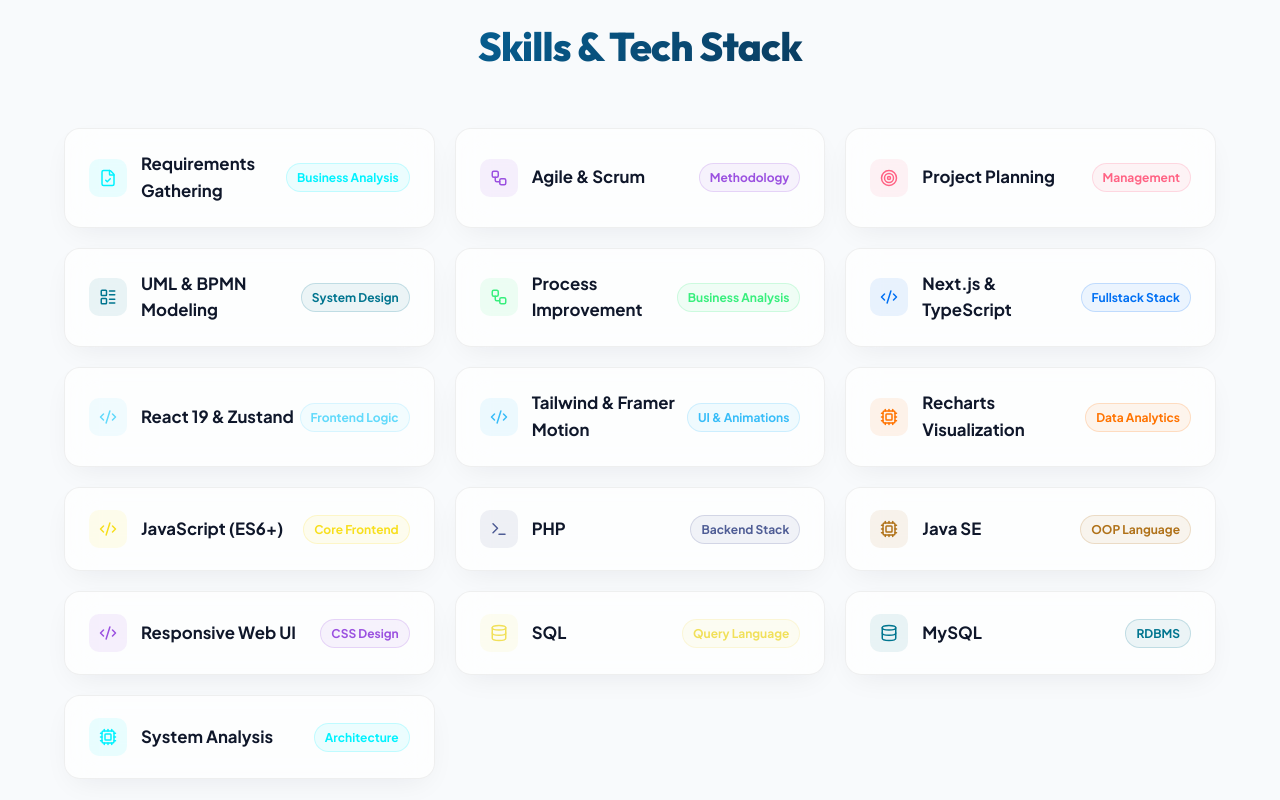
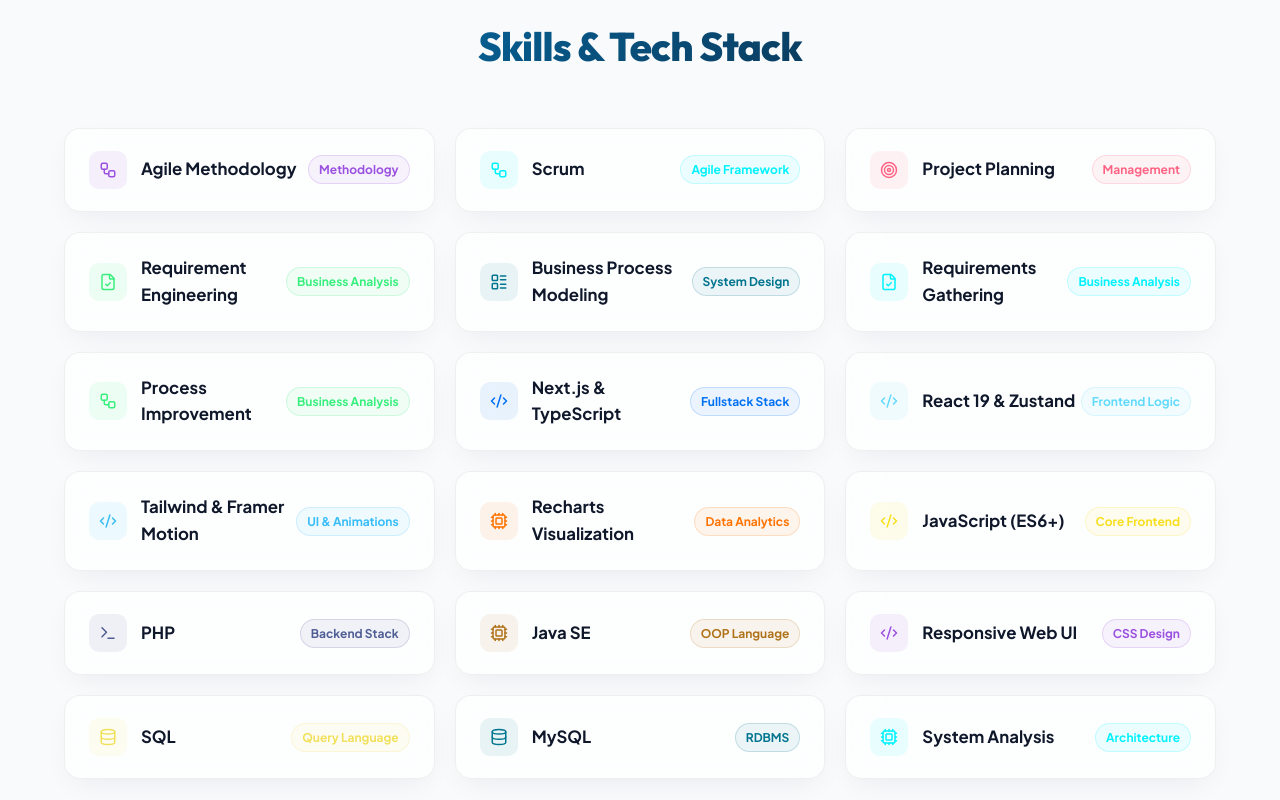
Before and after one commit to rashminda-aluvihare/My-portfolio, a React (Vite) app: page / in a window 1280 px wide. Shown: the part 4236-5036 px from the top of the page. Built offline with nearby package versions, Linux system fonts and the light colour scheme; no server answers.

Commit message:
Add requested PM & BA skills to Skills section

```diff
--- a/src/components/Skills.jsx
+++ b/src/components/Skills.jsx
@@ -3,10 +3,12 @@
 export default function Skills() {
   const skills = [
     // Project Management & Business Analysis
+    { name: 'Agile Methodology', type: 'Methodology', color: '#9b51e0', icon: <Workflow size={18} /> },
+    { name: 'Scrum', type: 'Agile Framework', color: '#00f2fe', icon: <Workflow size={18} /> },
+    { name: 'Project Planning', type: 'Management', color: '#ff6384', icon: <Target size={18} /> },
+    { name: 'Requirement Engineering', type: 'Business Analysis', color: '#38ef7d', icon: <FileCheck size={18} /> },
+    { name: 'Business Process Modeling', type: 'System Design', color: '#00758F', icon: <LayoutList size={18} /> },
     { name: 'Requirements Gathering', type: 'Business Analysis', color: '#00f2fe', icon: <FileCheck size={18} /> },
-    { name: 'Agile & Scrum', type: 'Methodology', color: '#9b51e0', icon: <Workflow size={18} /> },
-    { name: 'Project Planning', type: 'Management', color: '#ff6384', icon: <Target size={18} /> },
-    { name: 'UML & BPMN Modeling', type: 'System Design', color: '#00758F', icon: <LayoutList size={18} /> },
     { name: 'Process Improvement', type: 'Business Analysis', color: '#38ef7d', icon: <Workflow size={18} /> },
 
     // Software Development
```
